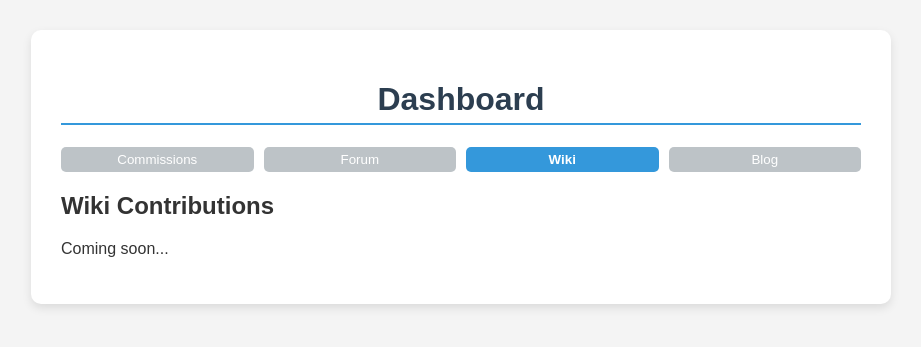
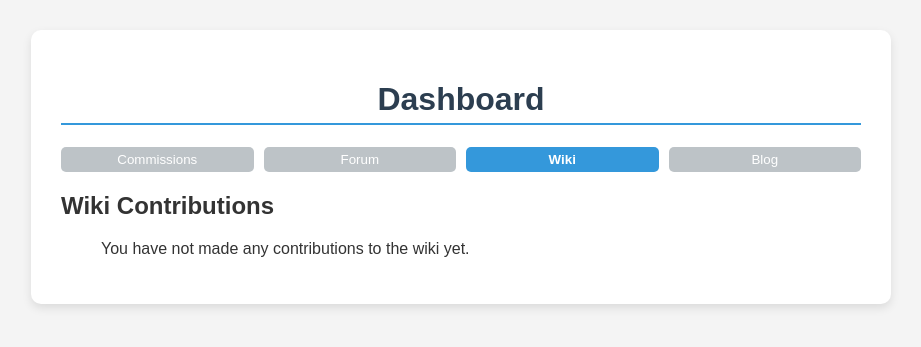
Before and after one commit to Mieka068/hobbysite-E-8, a Django app: template user_management/templates/user_management/dashboard.html in a window 1280 px wide, after a click on "Wiki". Shown: the part 74-421 px from the top of the page, without its empty margins (179-1100 px from the left). Run offline with Django 5.2, Linux system fonts and the light colour scheme; the template is opened without the code that fills it, so the values that code supplies are empty.

Commit message:
Add wiki contributions to the dashboard

```diff
--- a/user_management/templates/user_management/dashboard.html
+++ b/user_management/templates/user_management/dashboard.html
@@ -49,7 +49,13 @@
     <!-- Wiki Tab -->
     <div id="wiki" class="tab-content" style="display: none;">
         <h2>Wiki Contributions</h2>
-        <p>Coming soon...</p>
+        <ul>
+            {% for article in wiki_articles %}
+                <li><a href='{{ article.get_absolute_url }}'>{{ article.title }}</a></li>
+            {% empty %}
+                <p>You have not made any contributions to the wiki yet.</p>
+            {% endfor %}
+        </ul>
     </div>
 
     <!-- Blog Tab -->
--- a/user_management/views.py
+++ b/user_management/views.py
@@ -6,6 +6,7 @@ from django.urls import reverse
 from .forms import ProfileForm
 from .models import Profile
 from commissions.models import Commission, JobApplication
+from wiki.models import Article
 
 # Registration View - transfer to Accounts app
 def register_view(request):
@@ -74,7 +75,11 @@ def dashboard_view(request):
         jobs__applications__in=accepted_apps
     ).distinct()
 
+    # Wiki articles created by this user
+    wiki_articles = Article.objects.filter(author=user.profile)
+
     return render(request, 'user_management/dashboard.html', {
         'commissions_created': commissions_created,
         'commissions_joined': commissions_joined,
+        'wiki_articles': wiki_articles,
     })
```
